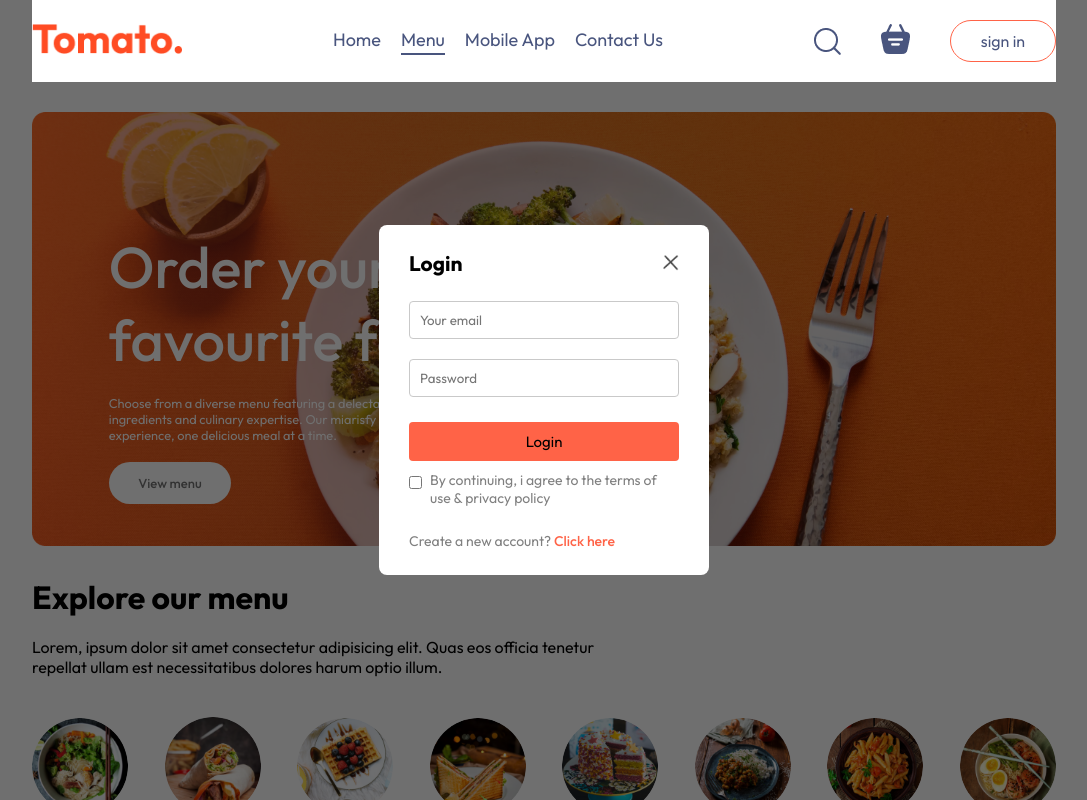
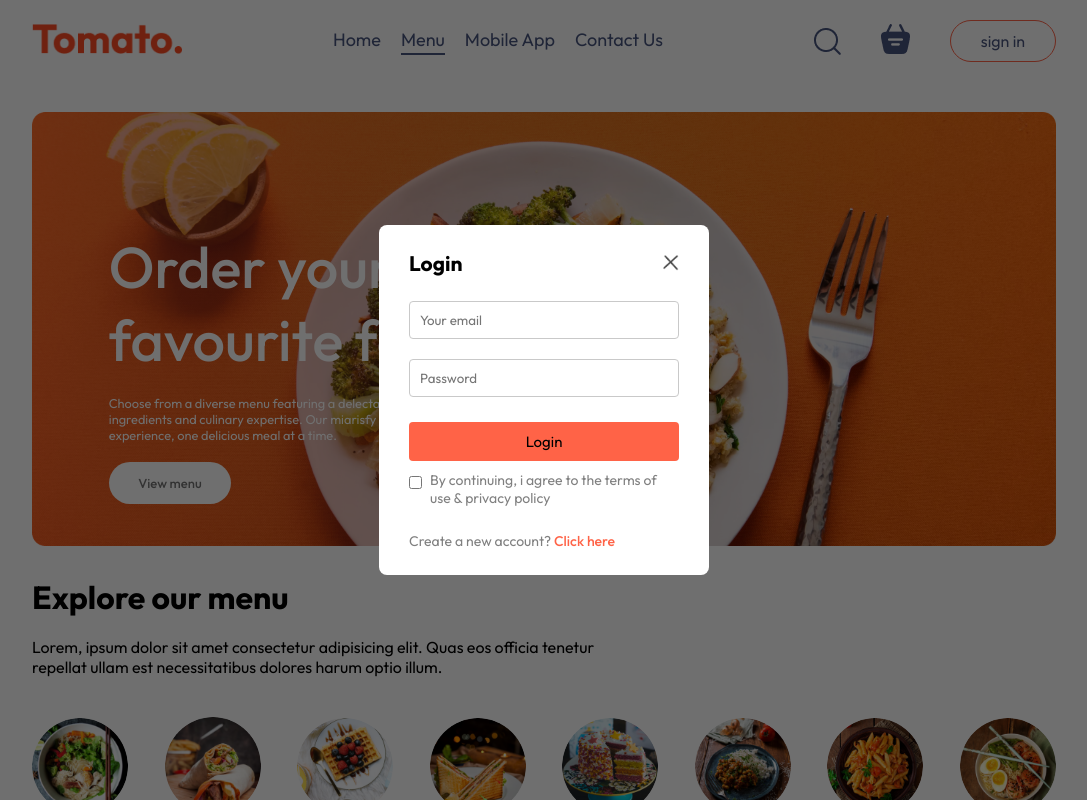
Before and after one commit to Teptop/tomato, a React (Vite) app: page / in a window 1280 px wide. Both pictures are taken after a click on the button "sign in". Shown: the top 800 px of the page, without its empty margins (96-1183 px from the left). Built offline with nearby package versions, Linux system fonts and the light colour scheme.

Commit message:
Initial commit

```diff
--- a/src/Components/LoginPopup/LoginPopup.css
+++ b/src/Components/LoginPopup/LoginPopup.css
@@ -1,6 +1,7 @@
 .login-popup{
     position: absolute;
-    z-index: 1;
+    position: fixed;
+    z-index: 1001;
     width: 100%;
     height: 100%;
     background-color: #00000090;
```
